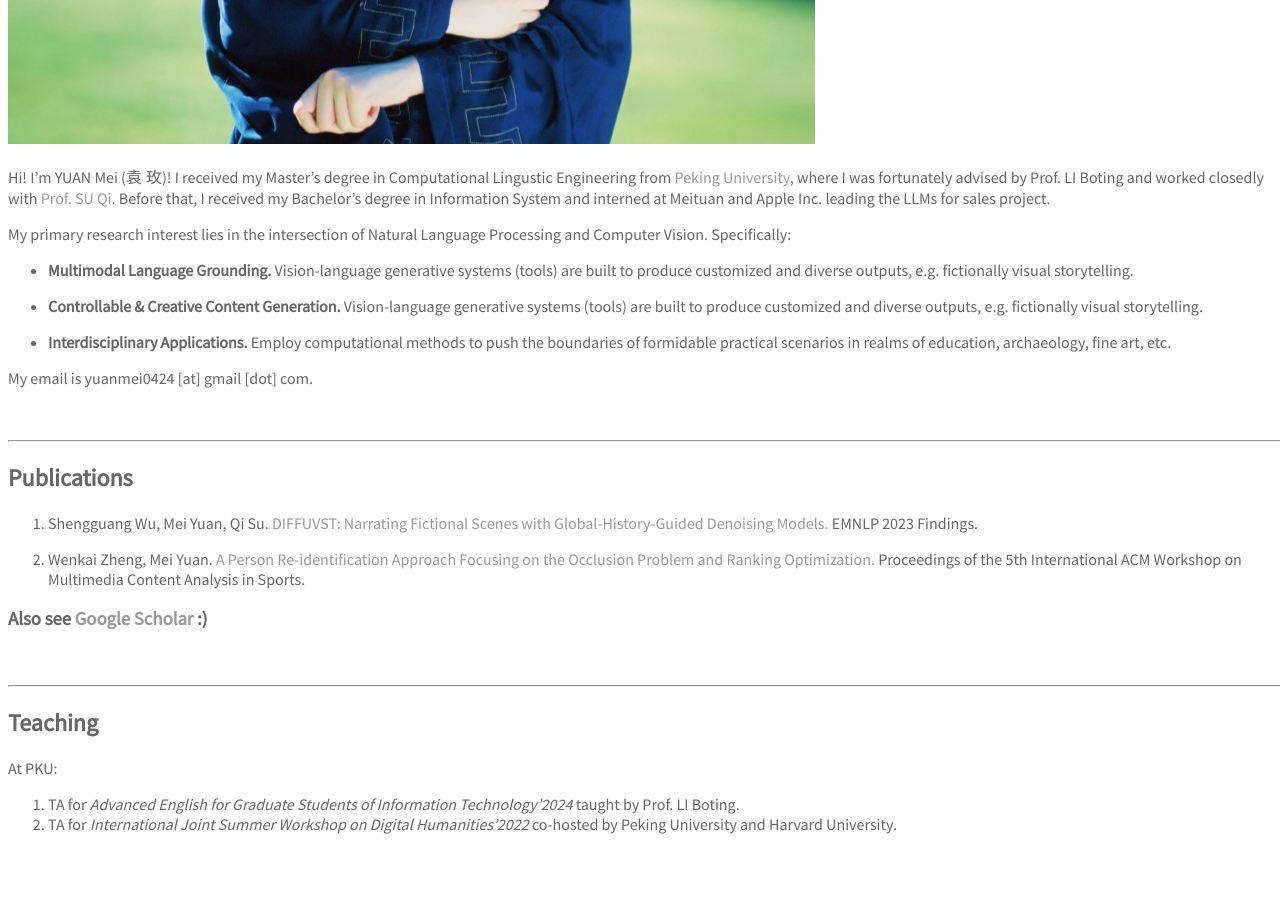
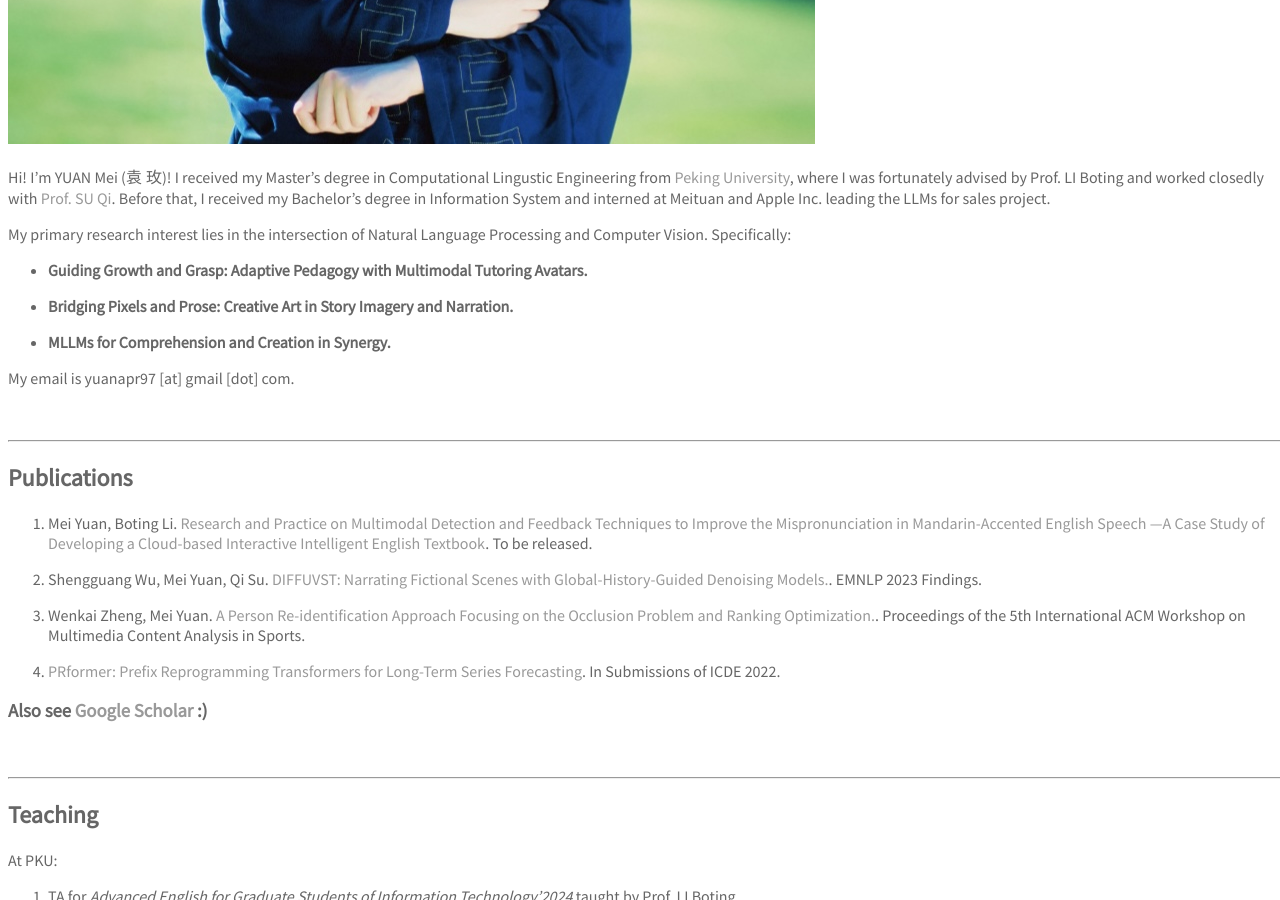
Before and after one commit to yuanapril/yuanapril.github.io, a Jekyll site: the page built from index.md, in a window 1280 px wide and 900 px high, scrolled down 986 px. Built offline with Jekyll 4.4.1, drawn with Linux system fonts in a browser that asks for light colours; some web fonts are replaced; our own code applies the rules of GitHub Pages for plain Markdown files.

Commit message:
Update index.md

```diff
--- a/index.md
+++ b/index.md
@@ -10,15 +10,14 @@ Hi! I'm YUAN Mei (<font face="KAI">袁 玫</font>)! I received my Master's degre
 
 My primary research interest lies in the intersection of Natural Language Processing and Computer Vision. Specifically:
 
-- **Multimodal Language Grounding.** Vision-language generative systems (tools) are built to produce customized and diverse outputs, e.g. fictionally visual storytelling.
+- **Guiding Growth and Grasp: Adaptive Pedagogy with Multimodal Tutoring Avatars.**
 
-- **Controllable & Creative Content Generation.** Vision-language generative systems (tools) are built to produce customized and diverse outputs, e.g. fictionally visual storytelling.
+- **Bridging Pixels and Prose: Creative Art in Story Imagery and Narration.**
 
-- **Interdisciplinary Applications.** Employ computational methods to push the boundaries of formidable practical scenarios in realms of education, archaeology, fine art, etc.
+- **MLLMs for Comprehension and Creation in Synergy.**
 
 
-
-My email is yuanmei0424 [at] gmail [dot] com.
+My email is yuanapr97 [at] gmail [dot] com.
 
 
 <br />
@@ -27,9 +26,13 @@ My email is yuanmei0424 [at] gmail [dot] com.
 
 ## Publications
 
-1. Shengguang Wu, Mei Yuan, Qi Su. [DIFFUVST: Narrating Fictional Scenes with Global-History-Guided Denoising Models.](https://arxiv.org/pdf/2312.07066v1) EMNLP 2023 Findings.
+1. Mei Yuan, Boting Li. [Research and Practice on Multimodal Detection and Feedback Techniques to Improve the Mispronunciation in Mandarin-Accented English Speech —A Case Study of Developing a Cloud-based Interactive Intelligent English Textbook](). To be released.
 
-2. Wenkai Zheng, Mei Yuan. [A Person Re-identification Approach Focusing on the Occlusion Problem and Ranking Optimization.](https://dl.acm.org/doi/abs/10.1145/3552437.3555692) Proceedings of the 5th International ACM Workshop on Multimedia Content Analysis in Sports.
+2. Shengguang Wu, Mei Yuan, Qi Su. [DIFFUVST: Narrating Fictional Scenes with Global-History-Guided Denoising Models.](https://arxiv.org/pdf/2312.07066v1). EMNLP 2023 Findings.
+
+3. Wenkai Zheng, Mei Yuan. [A Person Re-identification Approach Focusing on the Occlusion Problem and Ranking Optimization.](https://dl.acm.org/doi/abs/10.1145/3552437.3555692). Proceedings of the 5th International ACM Workshop on Multimedia Content Analysis in Sports.
+
+4. [PRformer: Prefix Reprogramming Transformers for Long-Term Series Forecasting](https://drive.google.com/file/d/1TxNETEoq7TEk3mdcXLK1xBS4mGOYvzY8/view). In Submissions of ICDE 2022.
 
 
 ### Also see [Google Scholar](https://scholar.google.com/citations?user=q4kZ8WMAAAAJ&hl=en) :)
```
